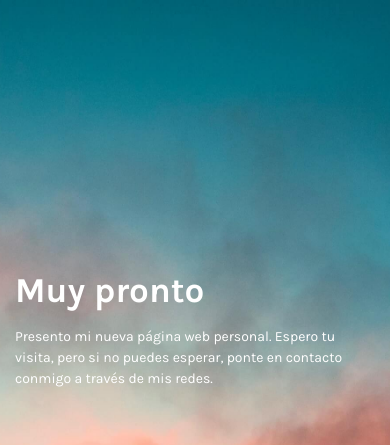
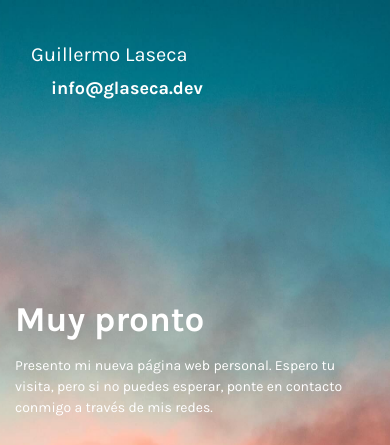
Before and after one commit to glaseca/coming-soon, a website: page index.html in a window 390 px wide. Shown: the top 445 px of the page. Drawn offline with nearby package versions, Linux system fonts and the light colour scheme; files that its build step writes are made by us from their sources.

Commit message:
Actualiza navbar móvil

```diff
--- a/index.html
+++ b/index.html
@@ -17,9 +17,9 @@
         <div class="container">
             <nav class="navbar navbar-dark bg-transparenet">
                 <a class="navbar-brand" href="#">
-                    <span class="d-none d-sm-inline-block">Guillermo Laseca</span>
+                    <span>Guillermo Laseca</span>
                 </a>
-                <span class="navbar-text d-none d-sm-inline-block"><a href="mailto:info@glaseca.dev">info@glaseca.dev</a></span>
+                <span class="navbar-text"><a href="mailto:info@glaseca.dev">info@glaseca.dev</a></span>
             </nav>
         </div>
     </header>
```
